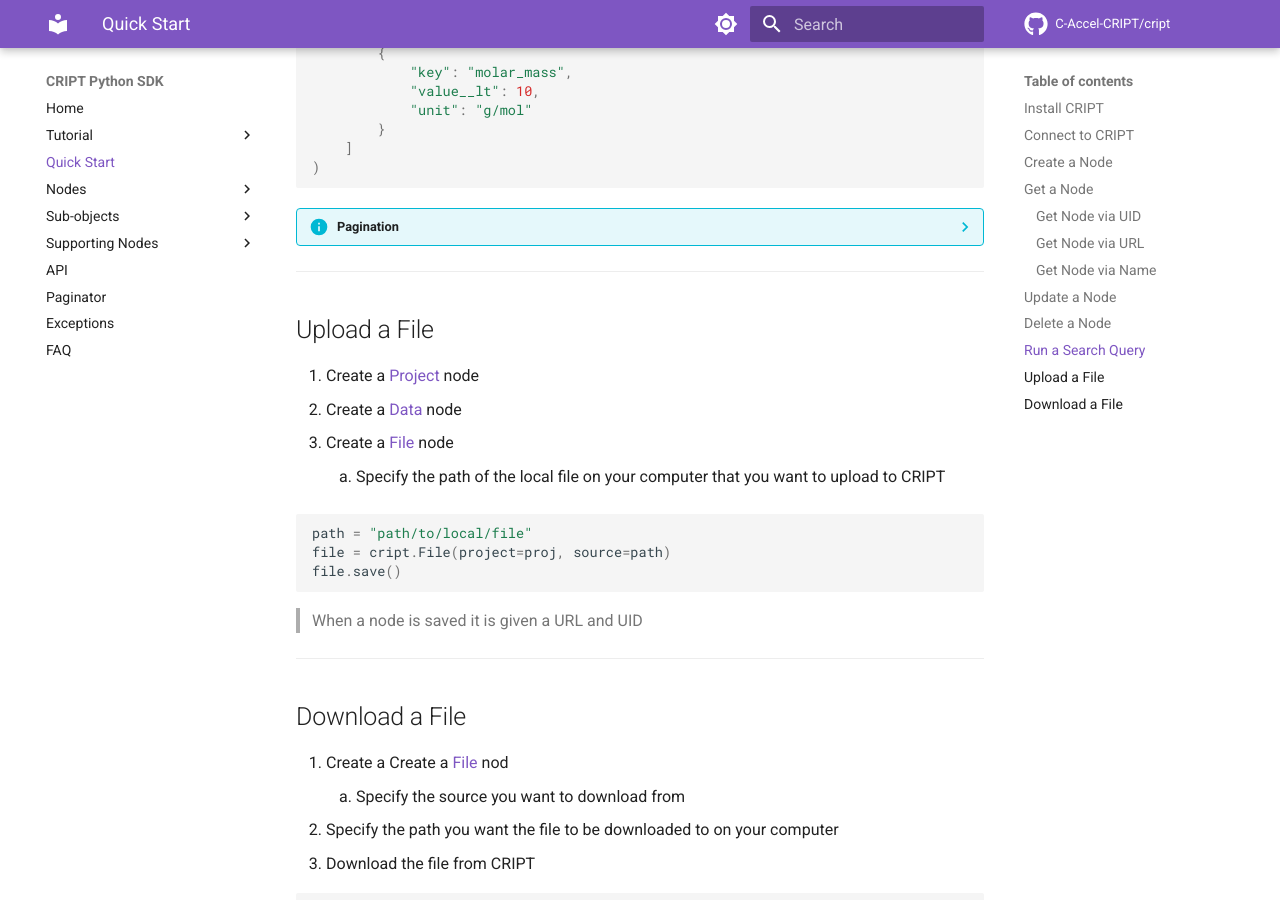
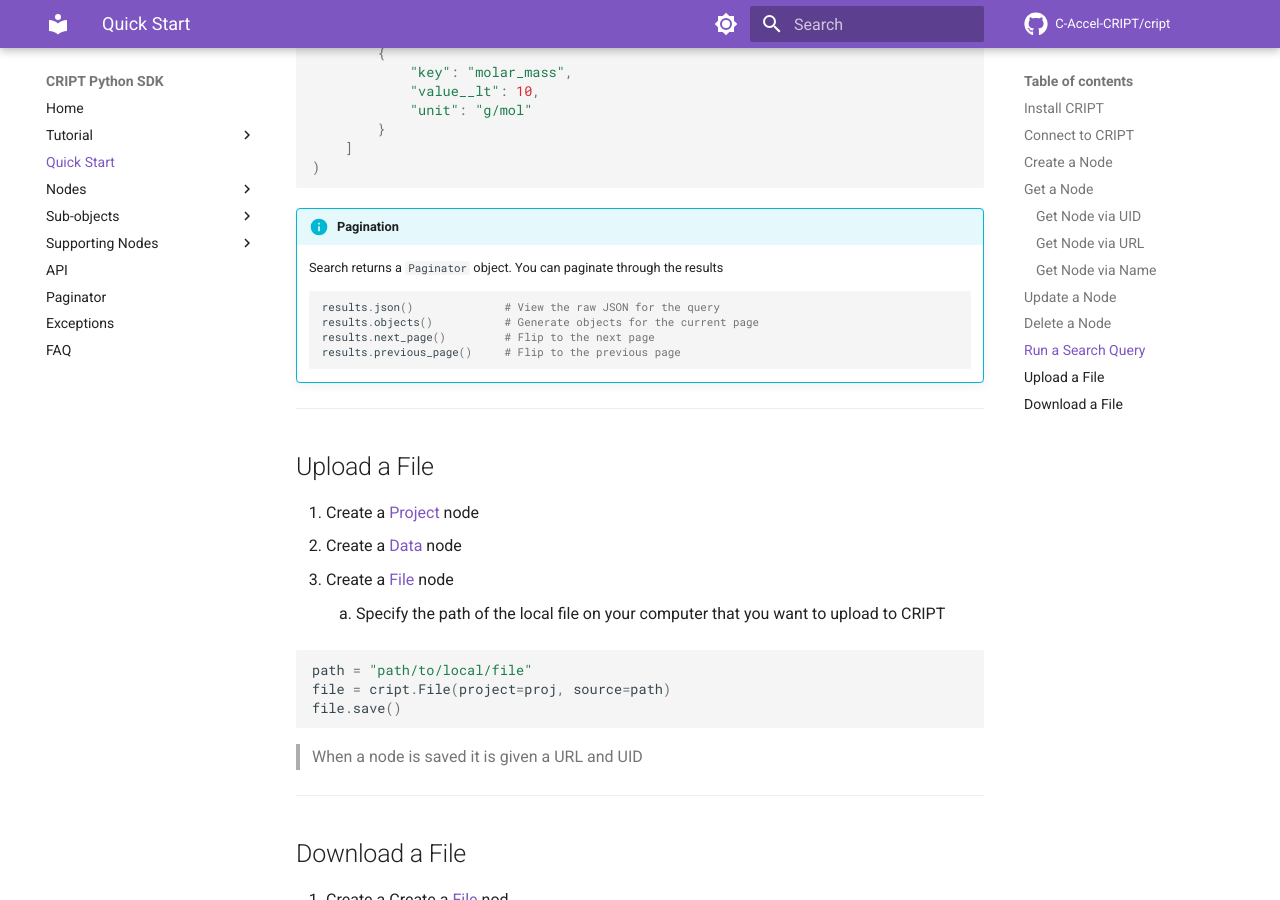
Before and after one commit to C-Accel-CRIPT/sdk-archive, an MkDocs documentation site: the page built from docs/quickstart.md, in a window 1280 px wide and 900 px high, scrolled down 2369 px. Built offline with MkDocs 1.6.1 and Material for MkDocs 9.7.7, drawn with Linux system fonts in a browser that asks for light colours; comment, search, counter and statistics services are not loaded.

Commit message:
untoggled pagination info under search query

````diff
--- a/docs/quickstart.md
+++ b/docs/quickstart.md
@@ -113,7 +113,7 @@
 )
 ```
 
-??? Info "Pagination"
+!!! Info "Pagination"
     Search returns a `Paginator` object. You can paginate through the results
 
     ``` python
````
